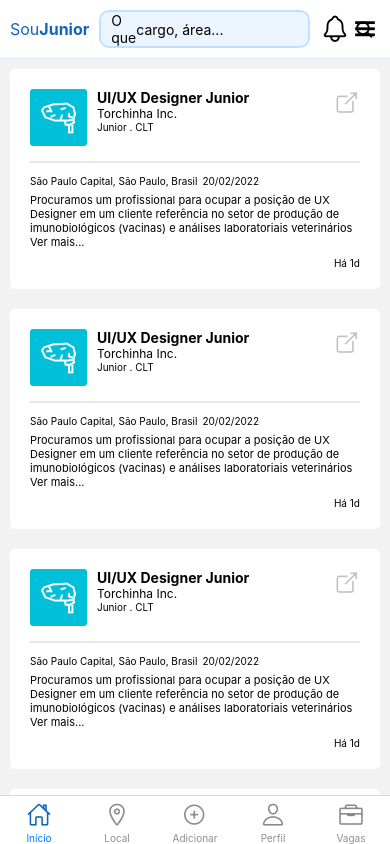
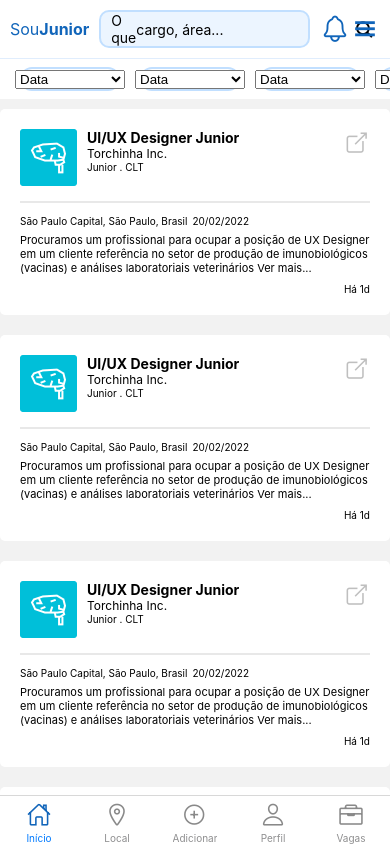
Before and after one commit to SouJunior/mobile_SJ, a React Native app: screen /Home in a window 390 px wide. Built offline with nearby package versions, Linux system fonts and the light colour scheme.

Commit message:
filter style

```diff
--- a/App.js
+++ b/App.js
@@ -2,7 +2,7 @@
 import {NavigationContainer} from '@react-navigation/native';
 
 import Routes from './src/routes';
-
+import Home from './src/pages/Home';
 export default function App() {
   return (
     <NavigationContainer>
--- a/package.json
+++ b/package.json
@@ -10,6 +10,7 @@
     "lint": "eslint ."
   },
   "dependencies": {
+    "@react-native-picker/picker": "^2.4.4",
     "@react-navigation/bottom-tabs": "^6.3.3",
     "@react-navigation/native": "^6.0.12",
     "date-fns": "^2.29.2",
--- /dev/null
+++ b/src/components/FilterPicker/index.js
@@ -0,0 +1,27 @@
+import React, {useState, useEffect} from 'react';
+import {Picker} from '@react-native-picker/picker';
+
+import {StyleSheet, View} from 'react-native';
+import {PickerWrapper} from './styles';
+
+export default function FilterPicker() {
+  const [selectedValue, setSelectedValue] = useState();
+  return (
+    <PickerWrapper>
+      <Picker selectedValue={selectedValue} style={styles.picker}>
+        <Picker.Item label="Data" value="" style={styles.pickerItem} />
+        <Picker.Item label="Algum Valor" value="" style={styles.pickerItem} />
+        <Picker.Item label="Algo" value="" style={styles.pickerItem} />
+      </Picker>
+    </PickerWrapper>
+  );
+}
+
+const styles = StyleSheet.create({
+  picker: {
+    width: 110,
+  },
+  pickerItem: {
+    fontSize: 8,
+  },
+});
--- /dev/null
+++ b/src/components/FilterPicker/styles.js
@@ -0,0 +1,13 @@
+import styled from 'styled-components/native';
+
+export const PickerWrapper = styled.View`
+  border-radius: 20px;
+  border-width: 2px;
+  border-color: #c1dfff;
+  padding: 10px;
+  height: 20px;
+  width: 100px;
+  justify-content: center;
+  align-items: center;
+  margin-right: 20px;
+`;
--- a/src/components/Header/index.js
+++ b/src/components/Header/index.js
@@ -1,7 +1,7 @@
 import React from 'react';
 
 import Ionicons from 'react-native-vector-icons/Ionicons';
-import {View, Text} from 'react-native';
+import {Text} from 'react-native';
 
 import {
   Container,
@@ -26,10 +26,10 @@
         <Ionicons name="search" size={20} />
       </InputWrapper>
       <Action>
-        <Ionicons name="notifications-outline" size={30} />
+        <Ionicons name="notifications-outline" color="#1165BA" size={30} />
       </Action>
       <Action>
-        <Ionicons name="menu" size={30} />
+        <Ionicons name="menu" color="#1165BA" size={30} />
       </Action>
     </Container>
   );
--- a/src/components/JobCard/index.js
+++ b/src/components/JobCard/index.js
@@ -1,7 +1,5 @@
 import React, {useState, useEffect} from 'react';
 import {intervalToDuration} from 'date-fns';
-
-import {View, Text} from 'react-native';
 
 import Icon from 'react-native-vector-icons/Ionicons';
 import LogoImg from '../../assets/job_standard.png';
--- a/src/components/JobCard/styles.js
+++ b/src/components/JobCard/styles.js
@@ -4,8 +4,9 @@
   border-radius: 5px;
   background-color: transparent;
   overflow: hidden;
-  margin: 10px;
   elevation: 4;
+  margin-top: 10px;
+  margin-bottom: 10px;
 `;
 
 export const Container = styled.View`
--- /dev/null
+++ b/src/components/SearchFilter/index.js
@@ -0,0 +1,18 @@
+import React from 'react';
+
+import {Container} from './styles';
+import FilterPicker from '../FilterPicker';
+
+export default function SearchFilter() {
+  return (
+    <Container
+      contentContainerStyle={{alignItems: 'center'}}
+      horizontal={true}
+      showsHorizontalScrollIndicator={false}>
+      <FilterPicker />
+      <FilterPicker />
+      <FilterPicker />
+      <FilterPicker />
+    </Container>
+  );
+}
--- /dev/null
+++ b/src/components/SearchFilter/styles.js
@@ -0,0 +1,11 @@
+import styled from 'styled-components/native';
+
+export const Container = styled.ScrollView`
+  width: 100%;
+  height: 40px;
+  background-color: #ffff;
+  flex: none;
+  padding: 0 20px;
+  elevation: 5;
+  flex-direction: row;
+`;
--- a/src/pages/Home/index.js
+++ b/src/pages/Home/index.js
@@ -1,17 +1,12 @@
 import React, {useState, useEffect} from 'react';
-import {
-  View,
-  Text,
-  FlatList,
-  Image,
-  Keyboard,
-  TouchableWithoutFeedback,
-  TouchableHighlight,
-} from 'react-native';
+import {View, FlatList, Image, Keyboard, Dimensions} from 'react-native';
+
+import {useBottomTabBarHeight} from '@react-navigation/bottom-tabs';
 
 import {Container} from './styles';
 
 import Header from '../../components/Header';
+import SearchFilter from '../../components/SearchFilter';
 import JobCard from '../../components/JobCard';
 
 import Bg from '../../assets/bg.png';
@@ -19,6 +14,12 @@
 export default function Home() {
   //Response from dataBase
   const [response, setResponse] = useState([1, 2, 3, 4, 5]);
+  const tabHeight = useBottomTabBarHeight();
+
+  useEffect(() => {
+    const screenHeight = Dimensions.get('screen').height;
+    const windowHeight = Dimensions.get('window').height;
+  }, []);
 
   return (
     <Container
@@ -27,9 +28,11 @@
         Keyboard.dismiss();
       }}>
       <Header />
+      <SearchFilter />
       {response ? (
         <FlatList
-          showsVerticalScrollIndicator={false}
+          style={{flex: 1}}
+          showsVerticalScrollIndicator={true}
           data={response}
           renderItem={() => <JobCard />}
         />
--- a/src/pages/Home/styles.js
+++ b/src/pages/Home/styles.js
@@ -1,3 +1,5 @@
 import styled from 'styled-components/native';
 
-export const Container = styled.View``;
+export const Container = styled.View`
+  flex: 1;
+`;
--- a/src/routes/app.routes.js
+++ b/src/routes/app.routes.js
@@ -14,6 +14,8 @@
   return (
     <Tab.Navigator
       screenOptions={({route}) => ({
+        tabBarStyle: {position: 'static'},
+        tabBarHideOnKeyboard: true,
         headerShown: false,
         tabBarIcon: ({focused}) => {
           let iconName;
```
Also changed, not shown: 1 other file (tests, documents, lock files or other folders).
